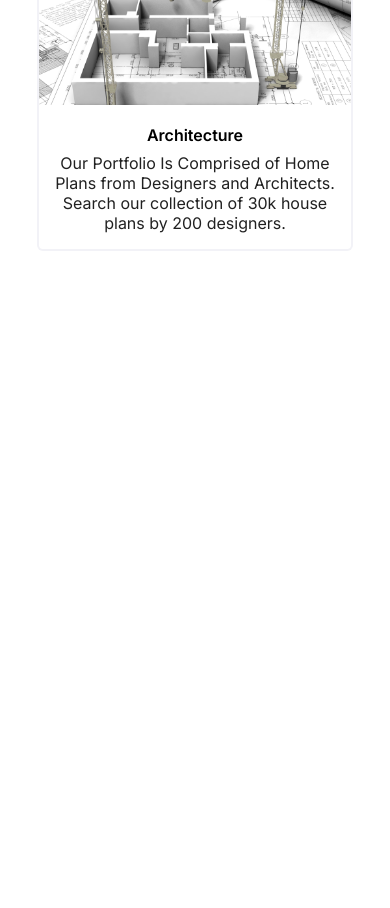
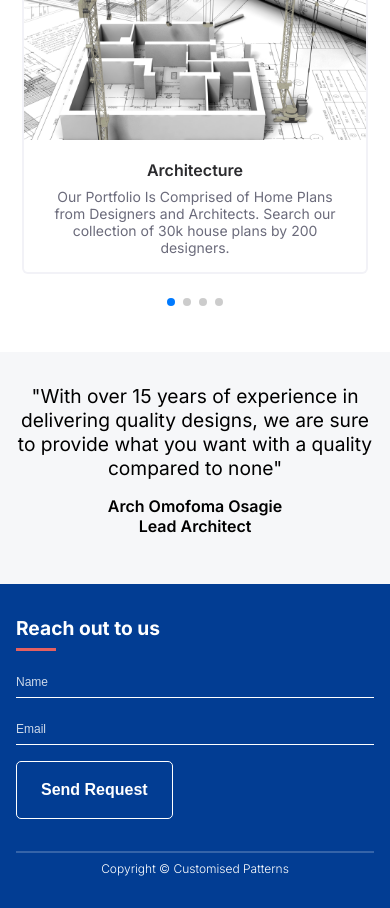
Before and after one commit to EbenFergy/customisedPatterns, a React (Create React App) app: page / in a window 390 px wide. Shown: the part 840-1748 px from the top of the page. Before the commit the page ends 1121 px from the top, so only its background shows below. Built offline with nearby package versions, Linux system fonts and the light colour scheme.

Commit message:
worked on mobile view of the landing page

```diff
--- a/src/App.css
+++ b/src/App.css
@@ -1,3 +1,7 @@
+* {
+  box-sizing: border-box;
+}
+
 .App {
   width: 100vw;
 }
--- a/src/Components/Button/Button.jsx
+++ b/src/Components/Button/Button.jsx
@@ -3,9 +3,9 @@ import styled from "styled-components";
 const Button = styled.button`
   width: auto;
   border-radius: 5px;
-  background-color: #e46060;
+  background: ${({ dormant }) => (dormant ? "none" : "#e46060")};
   /* background-color: rgb(25, 166, 100); */
-  border: none;
+  border: ${({ dormant }) => (dormant ? "1px solid #ffffff" : "none")};
   padding: 1.2rem 1.5rem;
   color: #ffff;
   font-weight: 700;
--- a/src/Components/Cards/style.jsx
+++ b/src/Components/Cards/style.jsx
@@ -17,11 +17,13 @@ const Style = styled.div`
   .cardTitle {
     font-size: 1rem;
     font-weight: 600;
+    color: #2b2b2e;
   }
 
   .cardBody {
     padding: 0.5rem 1rem 1rem 1rem;
-    color: #212121;
+    color: #6b6b7b;
+    font-size: 14px;
   }
 `;
 export default Style;
--- a/src/Components/Carousel/Carousel.js
+++ b/src/Components/Carousel/Carousel.js
@@ -1,54 +1,59 @@
 import React from "react";
 import { CarouselStyle } from "./CarouselStyle";
+import Cards from "../Cards/Cards";
 // import Swiper core and required modules
-import { Navigation, Pagination, Scrollbar, A11y } from "swiper";
+import { Pagination, Scrollbar, A11y } from "swiper";
 
 import { Swiper, SwiperSlide } from "swiper/react";
 
 // Import Swiper styles
 import "swiper/css";
-import "swiper/css/navigation";
-// import "swiper/css/pagination";
+// import "swiper/css/navigation";
+import "swiper/css/pagination";
 // import "swiper/css/scrollbar";
 
-const Carousel = ({ apiData }) => {
+const Carousel = ({ carouselObj }) => {
   return (
     <Swiper
       // install Swiper modules
-      modules={[Navigation, Pagination, Scrollbar, A11y]}
+      modules={[Pagination, Scrollbar, A11y]}
       breakpoints={{
         300: {
-          slidesPerView: 2,
+          slidesPerView: 1,
           spaceBetween: 20,
         },
         768: {
-          slidesPerView: 4,
+          slidesPerView: 2,
           spaceBetween: 40,
         },
         1024: {
-          slidesPerView: 6,
+          slidesPerView: 4,
           spaceBetween: 20,
         },
       }}
       navigation
-      //   pagination={{ clickable: true }}
+      pagination={true}
       scrollbar={{ draggable: true }}
       //   onSwiper={(swiper) => console.log(swiper)}
       //   onSlideChange={() => console.log("slide change")}
-      style={{ maxWidth: "100%" }}
+      style={{
+        maxWidth: "100%",
+        zIndex: "-1",
+        // border: "2px solid red",
+      }}
     >
-      {apiData &&
-        apiData.results.map(
-          (results) =>
-            results.primaryImage &&
-            results.primaryImage.url && (
-              <SwiperSlide key={results.id}>
-                <CarouselStyle>
-                  <img src={results.primaryImage.url} alt="no display" />
-                </CarouselStyle>
-              </SwiperSlide>
-            )
-        )}
+      {carouselObj &&
+        carouselObj.map((results) => (
+          <SwiperSlide key={results.cardTitle}>
+            <CarouselStyle>
+              <Cards
+                cardImage={results.cardImage}
+                cardTitle={results.cardTitle}
+                cardBody={results.cardBody}
+              />
+            </CarouselStyle>
+          </SwiperSlide>
+        ))}
     </Swiper>
   );
 };
--- a/src/Components/Carousel/CarouselStyle.jsx
+++ b/src/Components/Carousel/CarouselStyle.jsx
@@ -4,16 +4,15 @@ export const CarouselStyle = styled.div`
   display: flex;
   align-items: center;
   justify-content: center;
-  height: 15rem;
+  height: min-content;
   /* background-color: rgb(10, 23, 40); */
   /* background-color: rgba(10, 25, 10, 0.9); */
   /* background-color: rgba(145, 65, 145, 0.6); */
   overflow: hidden;
-  border: 1px solid rgba(10, 25, 10, 1);
-  border-radius: 5px;
+  /* border: 1px solid rgba(10, 25, 10, 1); */
+  /* border-radius: 5px; */
+  padding: 1rem 0.5rem;
   min-width: 10rem;
-  img {
-    width: 100%;
-    /* height: 100%; */
-  }
+  box-sizing: border-box;
+  margin-bottom: 2rem;
 `;
--- /dev/null
+++ b/src/Components/Footer/Footer.js
@@ -0,0 +1,22 @@
+import React from "react";
+import { Style, Form } from "./Style";
+import Button from "../Button/Button";
+
+const Footer = () => {
+  return (
+    <Style>
+      <div className="footerTitle">
+        Reach out to us<div className="titleUnderline"></div>
+      </div>
+      <Form>
+        <input name="Name" placeholder="Name" />
+        <input name="Email" placeholder="Email" />
+        <Button dormant={true}>Send Request</Button>
+      </Form>
+      <hr style={{ opacity: "0.2", border: "0.5px solid" }} />
+      <div className="copyright">Copyright &copy; Customised Patterns</div>
+    </Style>
+  );
+};
+
+export default Footer;
--- /dev/null
+++ b/src/Components/Footer/Style.jsx
@@ -0,0 +1,45 @@
+import styled from "styled-components";
+
+export const Style = styled.div`
+  width: 100%;
+  padding: 2rem 1rem;
+  background-color: rgb(2, 61, 147);
+  color: #ffffff;
+  /* border: 2px solid red; */
+
+  .footerTitle {
+    font-weight: 800;
+    font-size: 1.2rem;
+    .titleUnderline {
+      border-bottom: 3px solid #e46060;
+      margin-top: 0.5rem;
+
+      width: 2.5rem;
+    }
+
+    margin-bottom: 1rem;
+  }
+
+  .copyright {
+    font-size: 0.75rem;
+    font-weight: 300;
+    text-align: center;
+  }
+`;
+export const Form = styled.form`
+  /* border: 2px solid yellow; */
+  margin-bottom: 2rem;
+  input {
+    background: none;
+    border: none;
+    border-bottom: 1px solid #ffffff;
+    margin-bottom: 1rem;
+    width: 100%;
+    padding: 0.5rem 0;
+    font-size: 0.75rem;
+
+    ::placeholder {
+      color: rgba(255, 255, 255, 0.8);
+    }
+  }
+`;
--- a/src/Components/sideMenu/style.jsx
+++ b/src/Components/sideMenu/style.jsx
@@ -14,6 +14,7 @@ const Style = styled.div`
   padding: 4rem 0;
   transition: width 0.5s ease-in-out;
   color: rgb(255, 255, 255);
+  z-index: 10;
   /* border: 2px solid; */
 
   div {
--- a/src/Pages/Home/Home.js
+++ b/src/Pages/Home/Home.js
@@ -2,6 +2,7 @@ import React from "react";
 import Style from "./style";
 import Button from "../../Components/Button/Button";
 import Services from "./services/Services";
+import Footer from "../../Components/Footer/Footer";
 
 const Home = () => {
   return (
@@ -13,6 +14,14 @@ const Home = () => {
         <Button>Learn More</Button>
       </div>
       <Services />
+      <div className="leadCaption">
+        "With over 15 years of experience in delivering quality designs, we are
+        sure to provide what you want with a quality compared to none"
+        <p>
+          Arch Omofoma Osagie <br /> Lead Architect
+        </p>
+      </div>
+      <Footer />
     </Style>
   );
 };
--- a/src/Pages/Home/services/Services.js
+++ b/src/Pages/Home/services/Services.js
@@ -1,28 +1,25 @@
 import React from "react";
 import ServicesStyle from "./ServicesStyle";
 import Carousel from "../../../Components/Carousel/Carousel";
-import Cards from "../../../Components/Cards/Cards";
 import architectureImg from "../../../Assets/architectureImg.jpeg";
 
 const Services = () => {
   const archTitle = "Architecture";
   const archBody =
     "Our Portfolio Is Comprised of Home Plans from Designers and Architects. Search our collection of 30k house plans by 200 designers.";
+
+  const carouselObj = [
+    { cardImage: architectureImg, cardTitle: archTitle, cardBody: archBody },
+    { cardImage: architectureImg, cardTitle: archTitle, cardBody: archBody },
+    { cardImage: architectureImg, cardTitle: archTitle, cardBody: archBody },
+    { cardImage: architectureImg, cardTitle: archTitle, cardBody: archBody },
+  ];
   return (
     <ServicesStyle>
       <div className="servicesTitle">
         Our Services <div className="titleUnderline"></div>
       </div>
-      <div>
-        <Carousel />
-      </div>
-      <div className="cards">
-        <Cards
-          cardImage={architectureImg}
-          cardTitle={archTitle}
-          cardBody={archBody}
-        />
-      </div>
+      <Carousel carouselObj={carouselObj} />
     </ServicesStyle>
   );
 };
--- a/src/Pages/Home/services/ServicesStyle.jsx
+++ b/src/Pages/Home/services/ServicesStyle.jsx
@@ -21,10 +21,5 @@ const ServicesStyle = styled.div`
       margin: auto;
     }
   }
-
-  .cards {
-    width: 80vw;
-    box-sizing: border-box;
-  }
 `;
 export default ServicesStyle;
--- a/src/Pages/Home/style.jsx
+++ b/src/Pages/Home/style.jsx
@@ -30,7 +30,13 @@ const Style = styled.div`
     font-weight: 600;
   }
 
-  /* border: 2px solid yellow; */
+  .leadCaption {
+    width: 100%;
+    background-color: #f6f7f9;
+    padding: 2rem 1rem;
+    text-align: center;
+    font-size: 1.2rem;
+  }
 `;
 
 export default Style;
```
